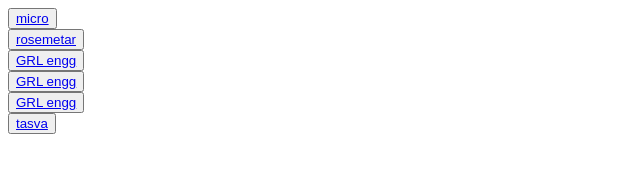
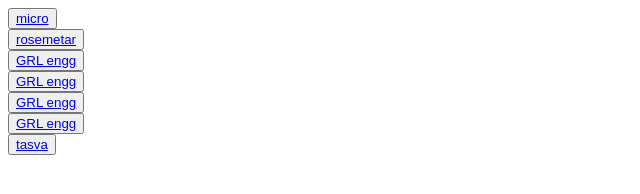
Before and after one commit to akshaydudoo/cert, a plain HTML site: page index.html in a window 1280 px wide. Shown: the whole page, without its empty margins (0-640 px from the left). Drawn offline with Linux system fonts and the light colour scheme.

Commit message:
Update index.html

```diff
--- a/index.html
+++ b/index.html
@@ -13,6 +13,7 @@
     <button><a href="grl.html">GRL engg</a></button><br>
     <button><a href="motozen.html">GRL engg</a></button><br>
     <button><a href="mijo.html">GRL engg</a></button><br>
+    <button><a href="ecogas.html">GRL engg</a></button><br>
     <button><a href="tasva.html">tasva</a></button>
 </body>
 
```
